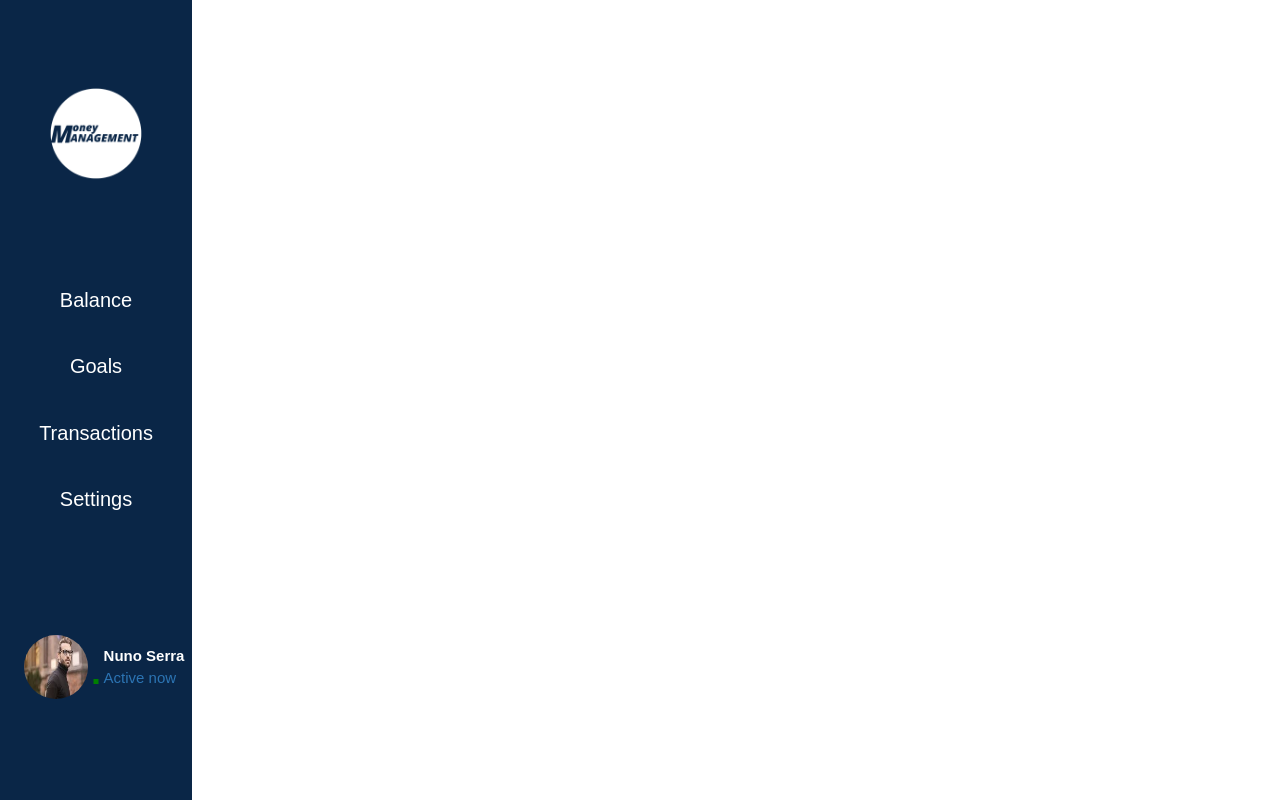
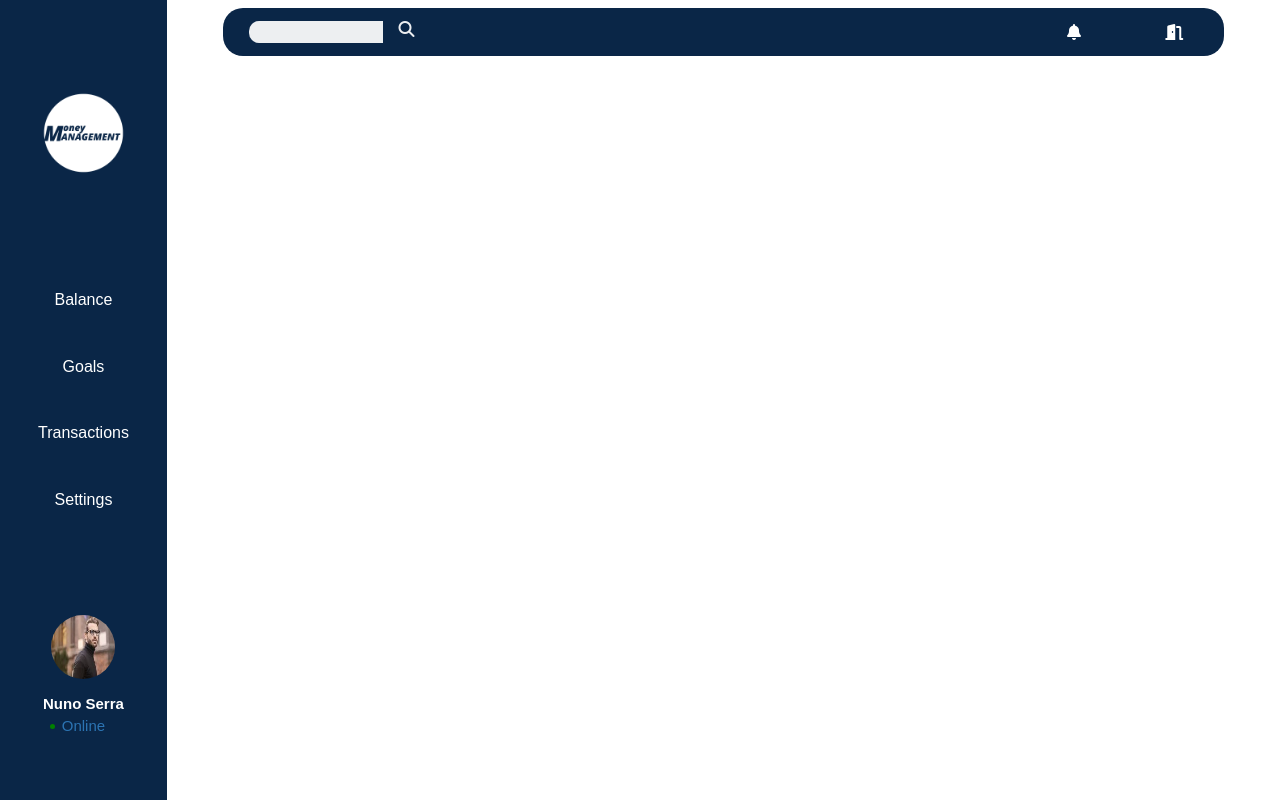
Before and after one commit to Riffwire/MoneyManagement, a plain HTML site: page index.html in a window 1280 px wide. Drawn offline with Linux system fonts and the light colour scheme.

Commit message:
planning design

```diff
--- a/index.html
+++ b/index.html
@@ -1,5 +1,6 @@
 <!DOCTYPE html>
 <html lang="en">
+
 <head>
     <meta charset="UTF-8" />
     <meta http-equiv="X-UA-Compatible" content="IE=edge" />
@@ -8,6 +9,7 @@
 
     <title>Money Management</title>
 </head>
+
 <body>
     <!-- NAV BAR -->
 
@@ -21,20 +23,54 @@
                 <a href="">Settings</a>
             </div>
             <div class="account-navbar-layer">
+
+                <section>
                     <div class="user-photo-navbar">
                         <img src="images/person.jpg" alt="" />
                     </div>
-          <section>
                     <h5 class="user-name-navbar">Nuno Serra</h5>
-            <span class="user-status-navbar">Active now</span>
+                    <span class="user-status-navbar">Online</span>
                 </section>
+
+            </div>
+        </div>
+        <div class="main-content">
+            <div class="navbar-top">
+                <div class="navbar-top-bar">
+
+                    <div class="navbar-top-place-left">
+
+                        <input class="search" type="text">
+
+                        <i class="fa-solid fa-magnifying-glass"></i>
+
+                    </div>
+
+                    <div class="navbar-top-place-right">
+
+                        <div class="navbar-top-bar-btn">
+
+                            <i class="fa-solid fa-bell"></i>
+
+                        </div>
+                        <div class="navbar-top-bar-btn">
+
+                            <i class="fa-solid fa-door-open"></i>
+
+                        </div>
+
+                    </div>
+
+
                 </div>
             </div>
         </div>
 
+
+
+    </div>
+
 </body>
+
 </html>
-<script
-  src="https://kit.fontawesome.com/daedf54519.js"
-  crossorigin="anonymous"
-></script>
+<script src="https://kit.fontawesome.com/daedf54519.js" crossorigin="anonymous"></script>
--- a/styles/style.css
+++ b/styles/style.css
@@ -1,10 +1,8 @@
 :root {
-
     --DarkBlue: #0A2647;
     --KindaDarkBlue: #144272;
     --Blue: #205295;
     --LessBlue: #2C74B3;
-
 }
 
 *,
@@ -15,9 +13,16 @@ body {
     font-family: Arial, Helvetica, sans-serif;
     caret-color: transparent;
 }
-.container{
+
+.container {
     display: flex;
 }
+
+.main-content {
+    width: 100vw;
+    height: 100vh;
+}
+
 .navbar {
     width: 15vw;
     height: 100vh;
@@ -25,6 +30,7 @@ body {
     background-color: var(--DarkBlue);
     display: flex;
     flex-direction: column;
+    caret-color: transparent;
 }
 
 .logo-navbar-layer,
@@ -34,6 +40,7 @@ body {
     flex: 1;
     justify-content: center;
     align-items: center;
+    text-align: center;
 }
 
 .logo-navbar-layer img {
@@ -49,7 +56,8 @@ body {
     text-decoration: none;
     color: white;
     padding: 5px;
-    font-size: 20px;
+    font-size: 1em;
+    width: 90%;
 }
 
 .btn-navbar-layer a:hover {
@@ -68,6 +76,7 @@ body {
 .user-photo-navbar img {
     width: 100%;
     height: 100%;
+    cursor: pointer;
 }
 
 .user-name-navbar {
@@ -88,5 +97,93 @@ body {
     width: 5px;
     height: 5px;
     background-color: green;
-    transform: translate(-0.7em,1em);
+    transform: translate(1em, 0.8em);
+    border-radius: 50%;
 }
+
+.navbar-top {
+    top: 0;
+    width: 100%;
+    height: 8vh;
+    display: flex;
+    justify-content: center;
+    align-items: center;
+}
+
+.navbar-top-bar {
+    background-color: var(--DarkBlue);
+    width: 90%;
+    height: 6vh;
+    border-radius: 20px;
+    display: flex;
+    align-items: center;
+}
+
+.navbar-top-bar-btn {
+    width: 1.9em;
+    height: 1.9em;
+    border-radius: 50%;
+    display: flex;
+    justify-content: center;
+    align-items: center;
+    color: white;
+}
+
+.navbar-top-bar-btn :hover {
+    color: var(--LessBlue);
+    transition: all 0.3s;
+    cursor: pointer;
+}
+
+.navbar-top-place-left,
+.navbar-top-place-right {
+    display: flex;
+}
+
+.navbar-top-place-right {
+    flex: 1;
+    justify-content: space-around;
+}
+
+.navbar-top-place-left {
+    flex: 4;
+}
+
+.navbar-top-place-left i {
+    margin-left: 1em;
+    color: rgba(255, 255, 255, 0.925);
+    cursor: pointer;
+}
+
+.search {
+    width: 10em;
+    height: 1.6em;
+    background-color: rgba(255, 255, 255, 0.925);
+    margin-left: 2em;
+    border-radius: 10px 0px 0px 10px;
+    border-style: none;
+    transition: ease-in-out, width .35s ease-in-out;
+}
+
+input:focus {
+    text-align: center;
+    width: 20em;
+    cursor: text;
+}
+
+input {
+    outline: none;
+}
+
+input:focus+i {
+    animation: searchRotate 2s ease-in-out;
+}
+
+@keyframes searchRotate {
+    from {
+        transform: rotate(0deg);
+    }
+    to {
+        transform: rotate(360deg);
+    }
+}
```
Also changed, not shown: images/design-paint.png (added). Lines whose indentation alone changed are shown as unchanged.
